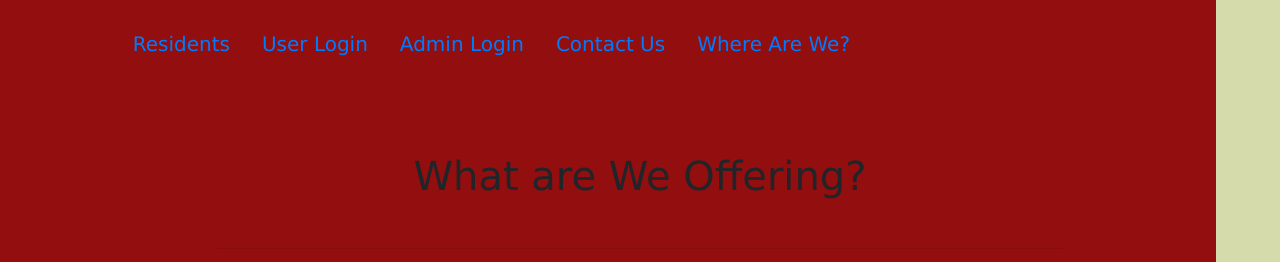
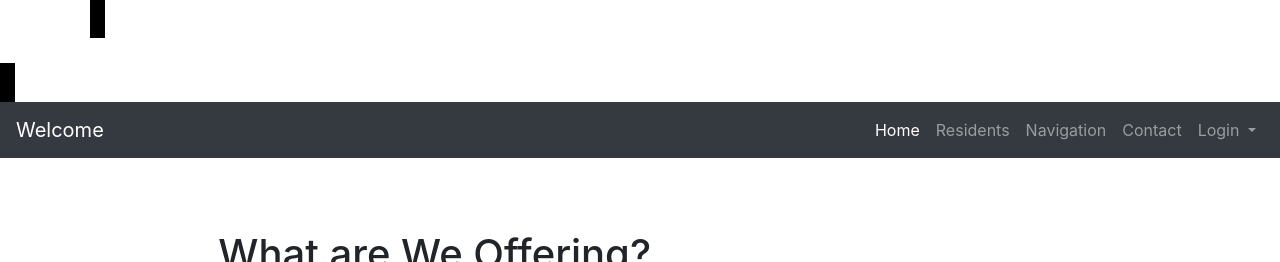
Before and after one commit to onurataasar/Project-1_DesignApartmentManager, a PHP site: page /homepage.php in a window 1280 px wide. Shown: the top 262 px of the page. Run offline with PHP 8.4, Linux system fonts and the light colour scheme.

Commit message:
Update homepage.php

```diff
--- a/homepage.php
+++ b/homepage.php
@@ -4,28 +4,60 @@
 <head>
   <meta charset="utf-8">
   <meta name="viewport" content="width=device-width, initial-scale=1, shrink-to-fit=no">
-
   <!-- Bootstrap CSS -->
   <link rel="stylesheet" href="https://cdn.jsdelivr.net/npm/bootstrap@4.5.3/dist/css/bootstrap.min.css" integrity="sha384-TX8t27EcRE3e/ihU7zmQxVncDAy5uIKz4rEkgIXeMed4M0jlfIDPvg6uqKI2xXr2" crossorigin="anonymous">
-  <link rel="stylesheet" href="./css/style.css">
-
-
+  <link rel="stylesheet" href="./css/homepage.css">
   <title>Asar Apartments</title>
 </head>
+<body>
 
-
-
-<body>
   <header>
-    <div class="logo-container">
+  <div class="logo-container">
       <a href="homepage.php" style="text-decoration:none;color: white; padding:15px;   font: italic small-caps bold 12px/30px Georgia, serif;
  font-weight: 1000;margin:7% 7%; background-color: black;">
         <h3>Asar Residentials</h3>
       </a>
     </div>
-    <li>
-    <nav>
-      <ul class="nav-links" style="margin-left:-500px; padding:350px;">
+
+
+    <nav class="navbar sticky-top  navbar-expand-lg navbar-dark bg-dark">
+  <a class="navbar-brand" href="#">Welcome</a>
+  <button class="navbar-toggler" type="button" data-toggle="collapse" data-target="#navbarSupportedContent" aria-controls="navbarSupportedContent" aria-expanded="false" aria-label="Toggle navigation">
+    <span class="navbar-toggler-icon"></span>
+  </button>
+
+  <div class="collapse navbar-collapse" id="navbarSupportedContent">
+    <ul class="navbar-nav ml-auto">
+      <li class="nav-item active">
+        <a class="nav-link" href="homepage.php">Home <span class="sr-only">(current)</span></a>
+      </li>
+      <li class="nav-item">
+        <a class="nav-link" href="residents.html">Residents</a>
+      </li>
+      <li class="nav-item">
+      <a class="nav-link" href="https://www.google.com/maps/@36.6728673,30.5570388,16.24z"target="_blank">Navigation</a>
+      </li>
+      <li class="nav-item">
+        <a class="nav-link" href="contactus.html">Contact</a>
+      </li>
+      <li class="nav-item dropdown">
+        <a class="nav-link dropdown-toggle" href="#" id="navbarDropdown" role="button" data-toggle="dropdown" aria-haspopup="true" aria-expanded="false">
+          Login
+        </a>
+        <div class="dropdown-menu" aria-labelledby="navbarDropdown">
+          <a class="dropdown-item" href="login.php">User Login</a>
+          <div class="dropdown-divider"></div>
+          <a class="dropdown-item" href="adminlogin.php">Admin Login</a>
+        </div>
+      </li>
+    </ul>
+
+  </div>
+</nav>
+
+
+    <!-- <nav>
+      <ul class="nav-links" style="margin-right:200px; padding:0px;">
         <li><a class="nav-link" href="residents.html">Residents</a></li>
         <li><a class="nav-link" href="login.php">User Login</a></li>
         <li><a class="nav-link" href="adminlogin.php">Admin Login</a></li>
@@ -33,19 +65,18 @@
         <li><a class="nav-link" href="https://www.google.com/maps/@36.6728673,30.5570388,16.24z"target="_blank">Where Are We?</a></li>
       </ul>
     </nav>
+
+-->
   </header> <br>
+
   <div class="row">
     <div class="col-sm-2">
     </div>
     <div class="col-sm-8">
       <br><br>
-
-
       <div>
         <h1 class="display-5">What are We Offering?<br><small></small></h1> <br>
-
         <hr class="featurette-divider">
-
         <div class="row featurette">
           <div class="col-md-7">
             <h2 class="featurette-heading">Our Pool</h2>
@@ -62,7 +93,6 @@
                   height: 350px;
                   width: 350px;
                 }
-
                 .canvas {
                   overflow: hidden;
                   background: none !important;
@@ -73,11 +103,7 @@
             </div>
           </div>
         </div>
-
-
-
         <hr class="featurette-divider">
-
         <div class="row featurette">
           <div class="col-md-7">
             <h2 class="featurette-heading">Garage</h2>
@@ -95,7 +121,6 @@
                   height: 450px;
                   width: 350px;
                 }
-
                 .canvas {
                   overflow: hidden;
                   background: none !important;
@@ -106,9 +131,7 @@
             </div>
           </div>
         </div>
-
         <hr class="featurette-divider">
-
         <div class="row featurette">
           <div class="col-md-7">
             <h2 class="featurette-heading">A Happy and Safe Life</h2>
@@ -126,7 +149,6 @@
                   height: 350px;
                   width: 350px;
                 }
-
                 .canvas {
                   overflow: hidden;
                   background: none !important;
@@ -140,7 +162,6 @@
         <p>
         </p>
       </div>
-
     </div>
   </div>
   <br> <br>
@@ -149,11 +170,9 @@
     <div class="footer-copyright text-center py-3">Asar Residents
     </div>
   </footer>
-
   <script src="https://code.jquery.com/jquery-3.5.1.slim.min.js" integrity="sha384-DfXdz2htPH0lsSSs5nCTpuj/zy4C+OGpamoFVy38MVBnE+IbbVYUew+OrCXaRkfj" crossorigin="anonymous"></script>
   <script src="https://cdn.jsdelivr.net/npm/popper.js@1.16.1/dist/umd/popper.min.js" integrity="sha384-9/reFTGAW83EW2RDu2S0VKaIzap3H66lZH81PoYlFhbGU+6BZp6G7niu735Sk7lN" crossorigin="anonymous"></script>
   <script src="https://cdn.jsdelivr.net/npm/bootstrap@4.5.3/dist/js/bootstrap.min.js" integrity="sha384-w1Q4orYjBQndcko6MimVbzY0tgp4pWB4lZ7lr30WKz0vr/aWKhXdBNmNb5D92v7s" crossorigin="anonymous"></script>
-
   <div id="carouselExampleControls" class="carousel slide" data-ride="carousel">
     <div class="carousel-inner">
       <div class="carousel-item active">
@@ -178,6 +197,4 @@
   </div>
   <br>
 </body>
-
-
 </html>
```
